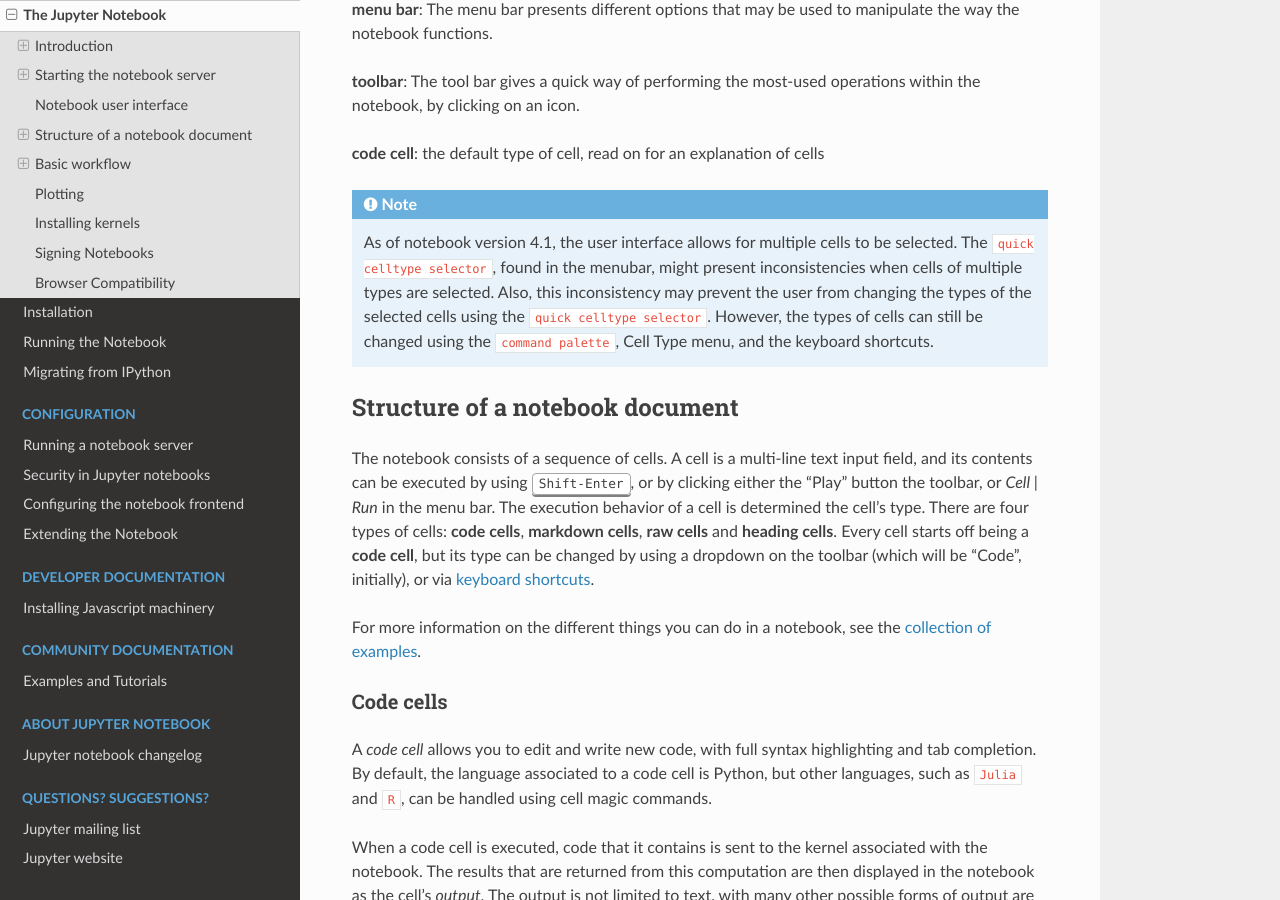
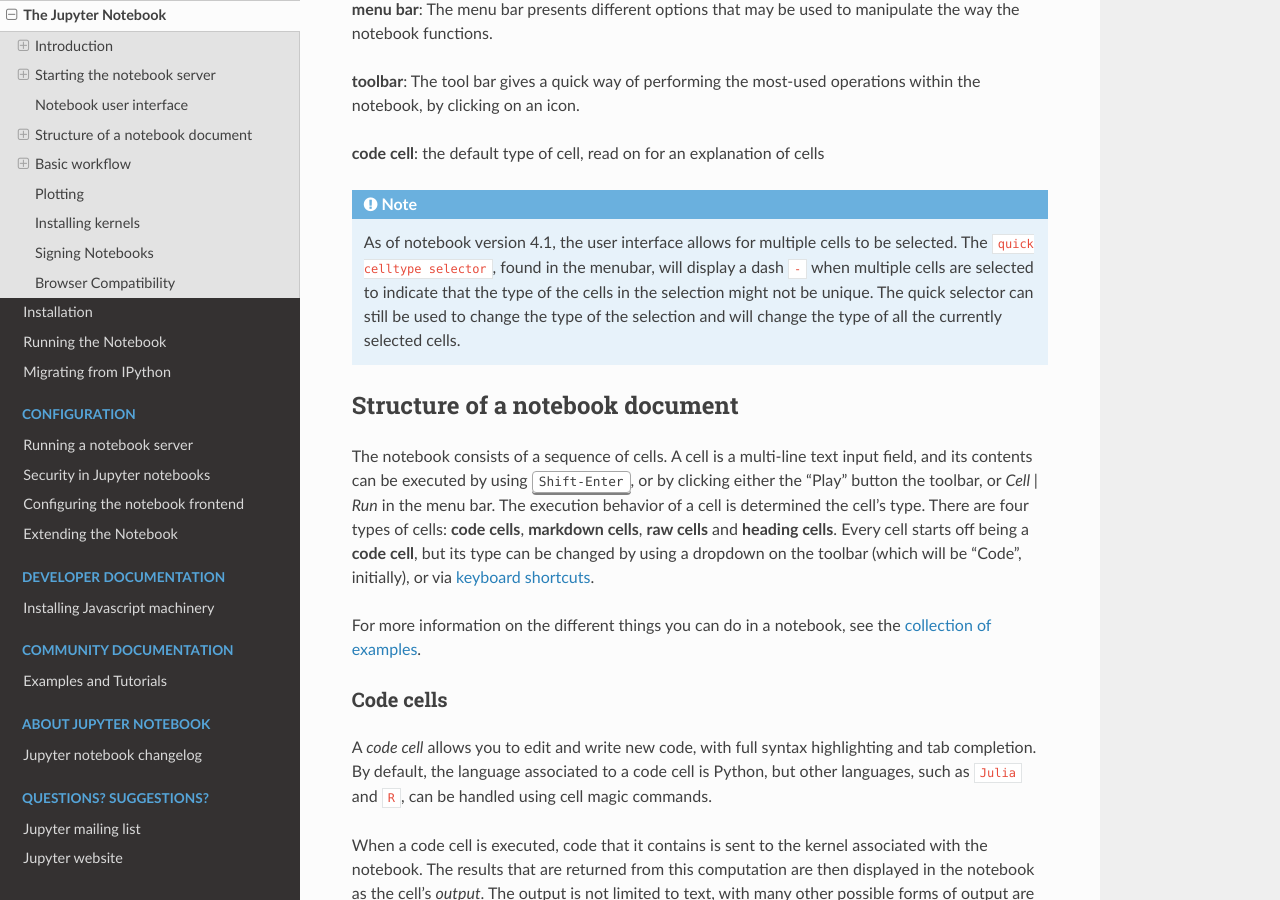
Before and after one commit to jupyter/nbclassic, a Sphinx documentation site: the page built from docs/source/notebook.rst, in a window 1280 px wide and 900 px high, scrolled down 3572 px. Built offline with Sphinx 7.4.7 and the Read the Docs theme 2.0.0, drawn with Linux system fonts in a browser that asks for light colours; pages that are not in the unit, such as notebooks, are missing from menus.

Commit message:
Update warning in the docs about quick selection.
We could still refine the quick-selector to show the
type of the cell when all cells have the same type.

Fixes gh-861

```diff
--- a/docs/source/notebook.rst
+++ b/docs/source/notebook.rst
@@ -189,13 +189,12 @@
 
 .. note::
 
-    As of notebook version 4.1, the user interface allows for multiple cells
-    to be selected.  The ``quick celltype selector``, found in the menubar, might
-    present inconsistencies when cells of multiple types are selected. Also, this
-    inconsistency may prevent the user from changing the types of the selected
-    cells using the ``quick celltype selector``. However, the types of
-    cells can still be changed using the ``command palette``,  Cell Type menu,
-    and the keyboard shortcuts.
+    As of notebook version 4.1, the user interface allows for multiple cells to
+    be selected.  The ``quick celltype selector``, found in the menubar, will
+    display a dash ``-`` when multiple cells are selected to indicate that the
+    type of the cells in the selection might not be unique. The quick selector
+    can still be used to change the type of the selection and will change the
+    type of all the currently selected cells.
 
 
 Structure of a notebook document
```
